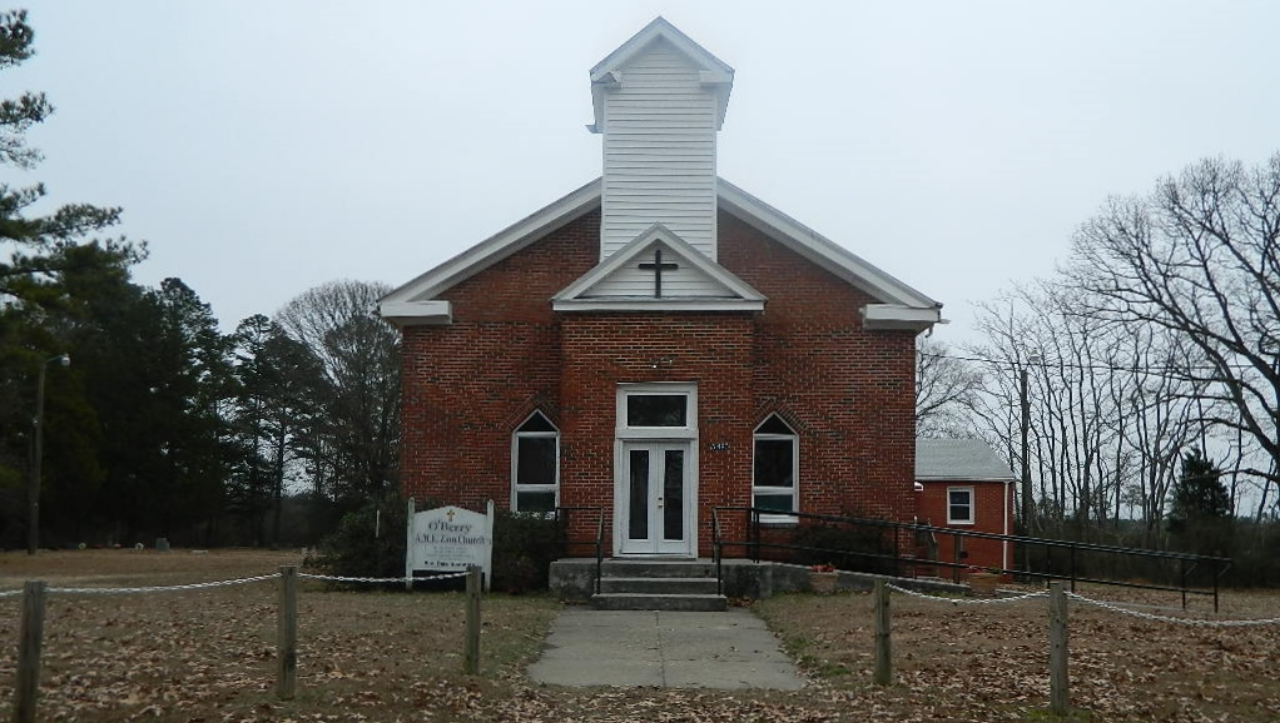
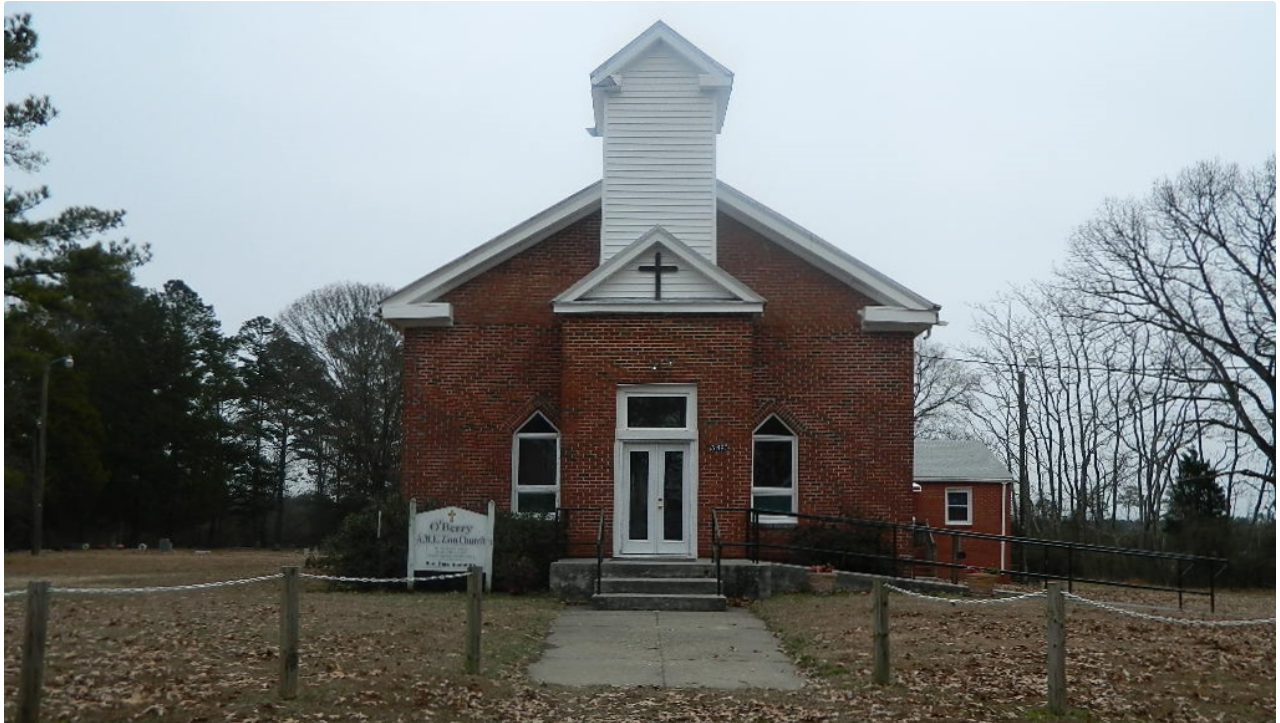
Before and after one commit to KevinDennyII/oberry_ame_zion_church_franklinva, a Gatsby site: page / in a window 1280 px wide. Shown: the part 77-800 px from the top of the page. Built offline with nearby package versions, Linux system fonts and the light colour scheme; Gatsby itself is replaced by a stand-in of ours; what @tailwindcss/custom-forms would draw is missing.

Commit message:
update home page

```diff
--- a/src/pages/index.js
+++ b/src/pages/index.js
@@ -15,7 +15,7 @@ function IndexPage() {
       <section className="text-center">
         <img
           alt="O'berry A. M. E. Zion Church of Franklin, Virginia"
-          className="mx-auto w-full h-80 object-cover block rounded shadow-s"
+          className="mx-auto w-full h-80 p-1 object-cover block rounded-lg shadow-lg"
           src={oberryAmeZionChurchPic}
         />
         {/*<h2 className="inline-block text-teal-900 sm:text-sm md:text-2xl lg:text-2xl">*/}
```
